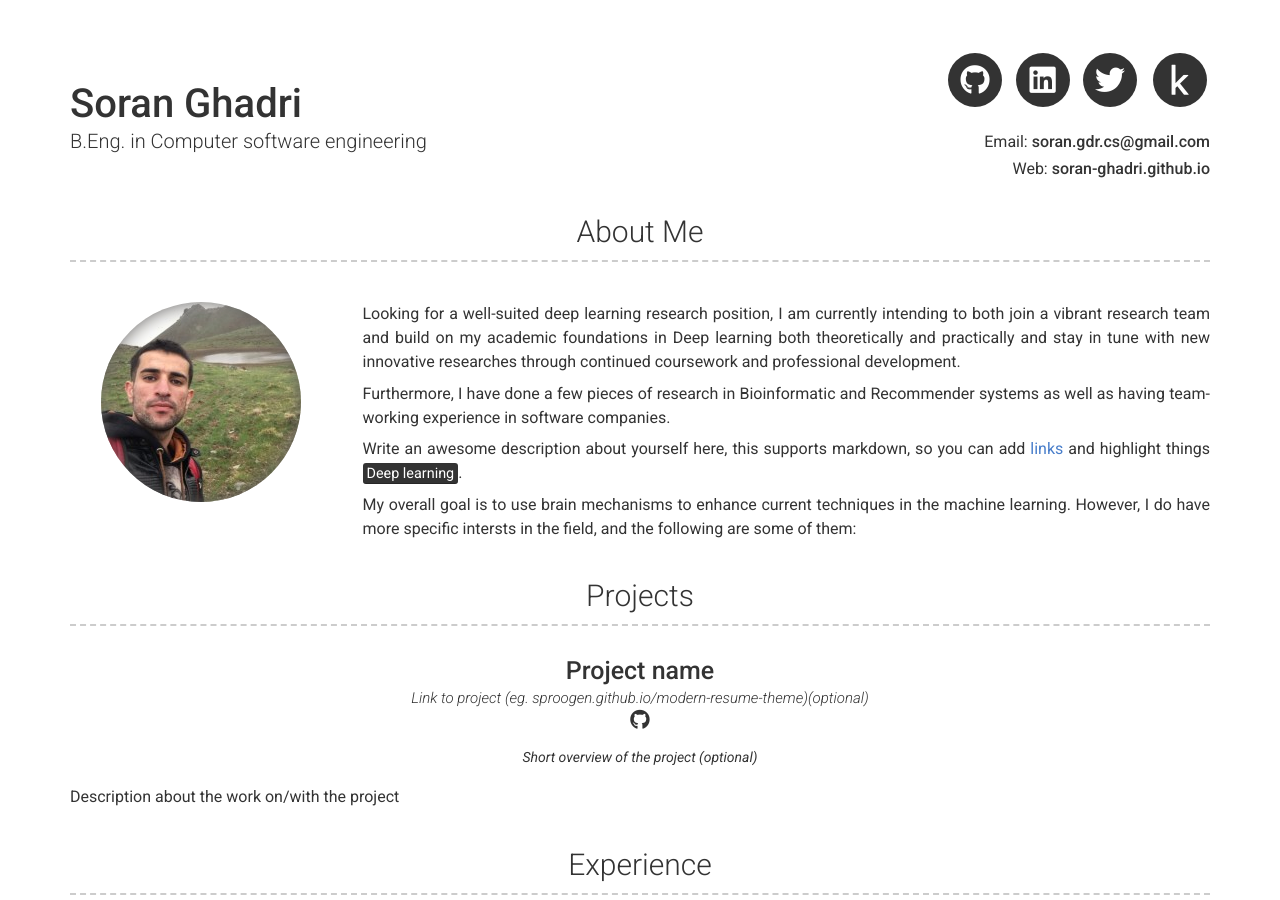
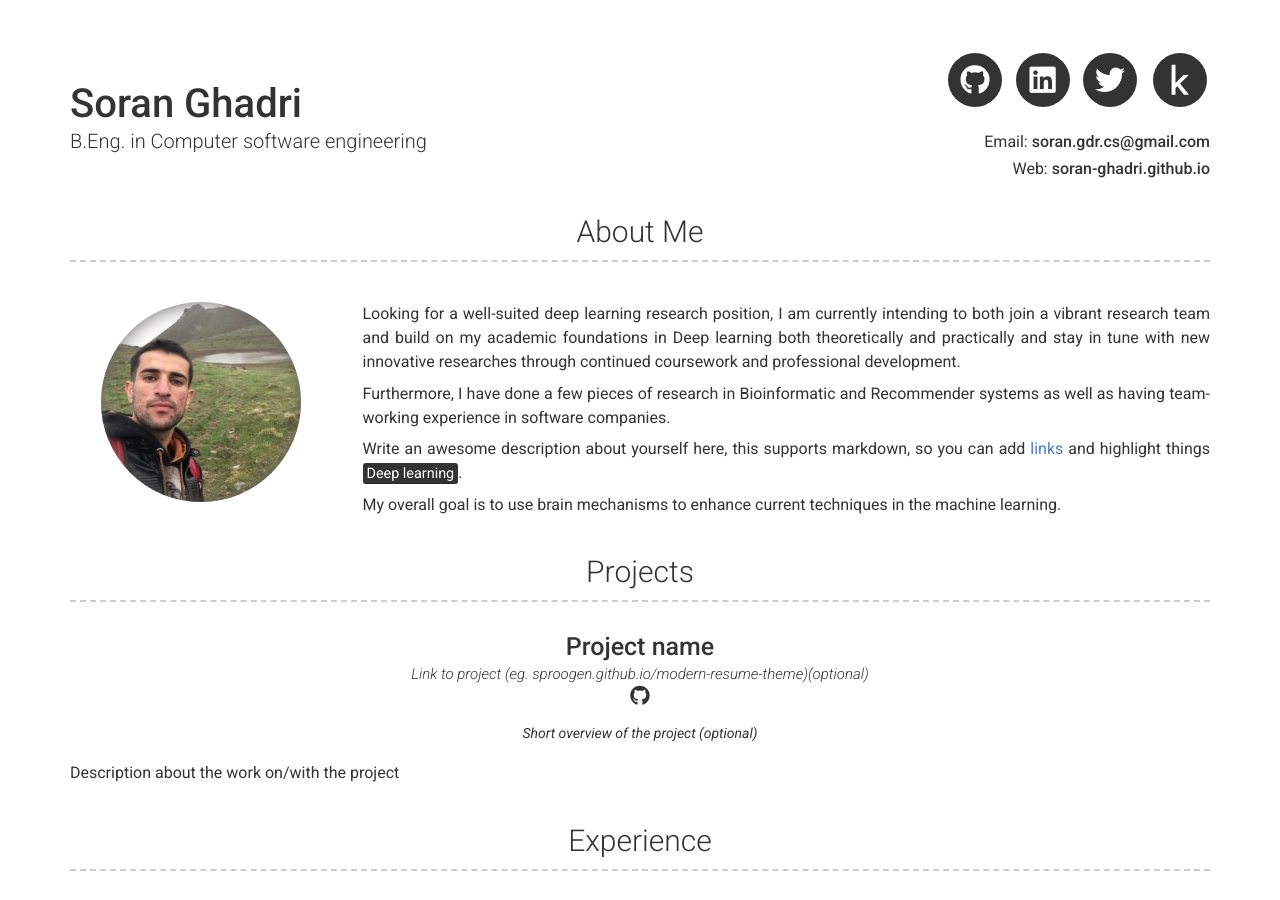
Before and after one commit to soran-ghaderi/soran-ghaderi.github.io, a Jekyll site: the page built from index.md, in a window 1280 px wide and 900 px high. Built offline with Jekyll 4.4.1, drawn with Linux system fonts in a browser that asks for light colours; nearby versions of some CDN libraries.

Commit message:
added info

```diff
--- a/_config.yml
+++ b/_config.yml
@@ -53,7 +53,7 @@ about_content: | # this will include new lines to allow paragraphs
 
   Write an awesome description about yourself here, this supports markdown, so you can add [links](http://foobar.com) and highlight things <mark>Deep learning</mark>.
 
-  My overall goal is to use brain mechanisms to enhance current techniques in the machine learning. However, I do have more specific intersts in the field, and the following are some of them:
+  My overall goal is to use brain mechanisms to enhance current techniques in the machine learning.
 #  You can even add paragraphs by using empty lines like this and add anything else markdown supports such as
 #    - Lists
 #    - Tables
```
